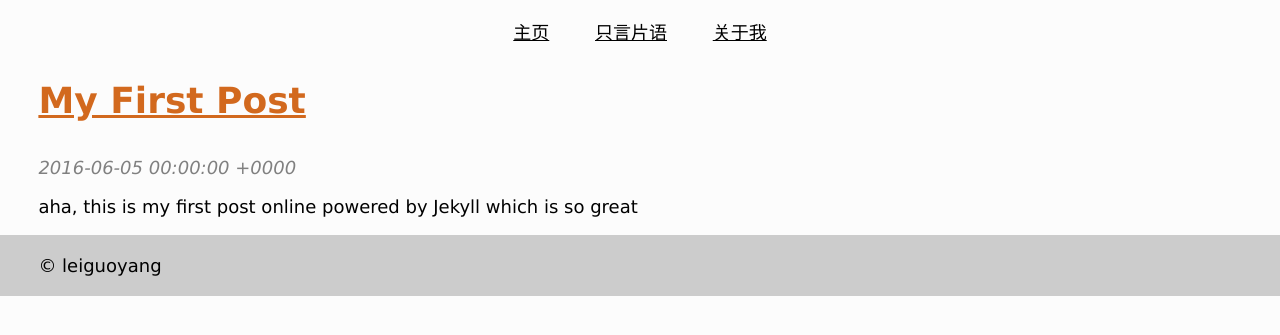
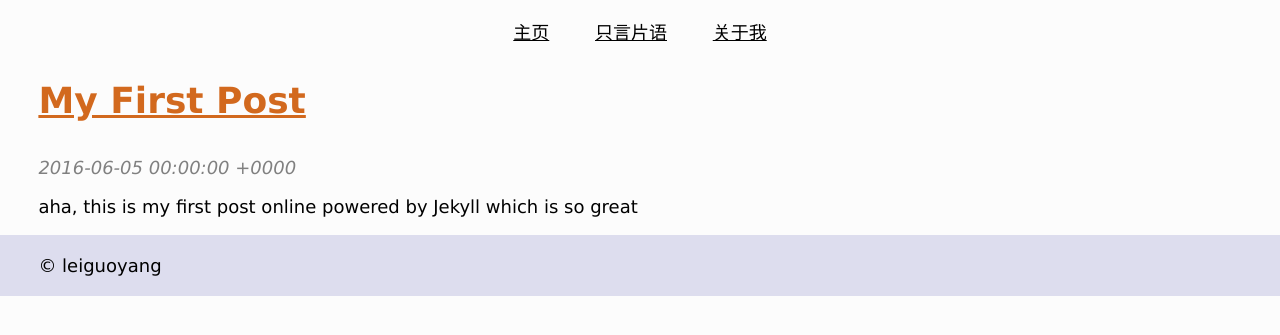
Before and after one commit to leiguoyang/leiguoyang.github.io, a Jekyll site: the page built from index.html, in a window 1280 px wide. Shown: the top 335 px of the page. Built offline with Jekyll 4.4.1, drawn with Linux system fonts in a browser that asks for light colours.

Commit message:
Update mobile.css

```diff
--- a/css/mobile.css
+++ b/css/mobile.css
@@ -25,5 +25,5 @@ header {
 }
 footer {
   padding: 20px 3%;
-  background-color: #ccc;
+  background-color: #dde;
 }
```
